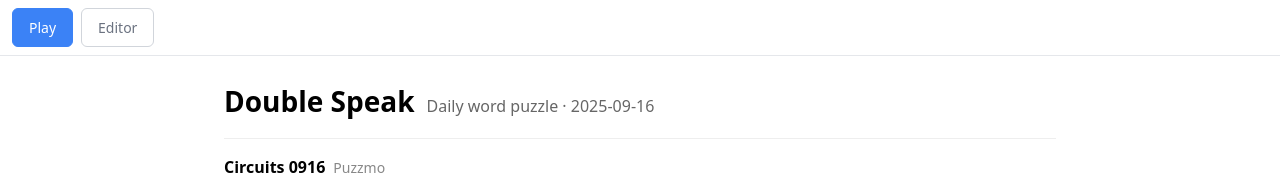
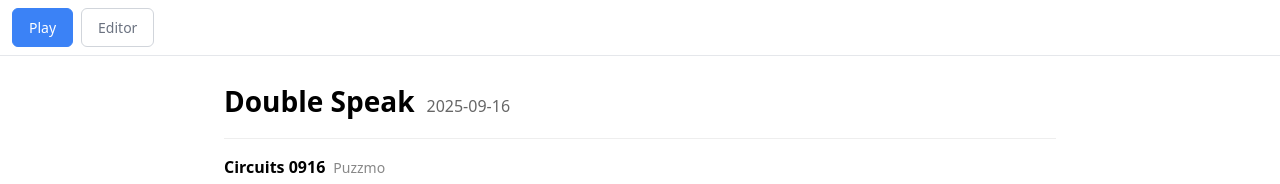
Before and after one commit to hugolynch/double-speak, a Svelte app: page / in a window 1280 px wide. Shown: the top 184 px of the page. Built offline with nearby package versions, Linux system fonts and the light colour scheme.

Commit message:
Add GitHub Pages deployment setup

```diff
--- a/package.json
+++ b/package.json
@@ -7,7 +7,8 @@
     "dev": "vite",
     "build": "vite build",
     "preview": "vite preview",
-    "check": "svelte-check --tsconfig ./tsconfig.app.json && tsc -p tsconfig.node.json"
+    "check": "svelte-check --tsconfig ./tsconfig.app.json && tsc -p tsconfig.node.json",
+    "deploy": "npm run build && gh-pages -d dist"
   },
   "devDependencies": {
     "@sveltejs/vite-plugin-svelte": "^5.0.3",
--- a/src/components/EditorView.svelte
+++ b/src/components/EditorView.svelte
@@ -395,7 +395,7 @@
 </div>
 
 <style>
-  .editor { max-width: 960px; margin: 0 auto; padding: 16px; }
+  .editor { max-width: 880px; margin: 0 auto; padding: 24px; }
   header { margin-bottom: 24px; }
   h2 { margin: 0; font-size: 24px; font-weight: 600; color: #1f2937; }
 
--- a/src/components/MainView.svelte
+++ b/src/components/MainView.svelte
@@ -268,7 +268,7 @@
 <div class="app">
   <header>
     <h1>Double Speak</h1>
-    <p class="subtitle">Daily word puzzle · {today}</p>
+    <p class="subtitle">{today}</p>
   </header>
   <main>
     {#if game.puzzle}
```
Also changed, not shown: 1 other file (tests, documents, lock files or other folders).
